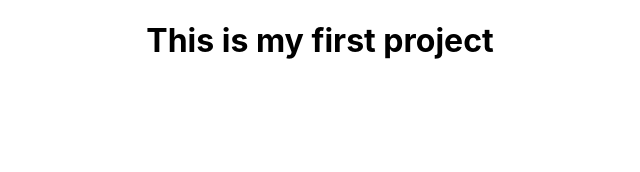
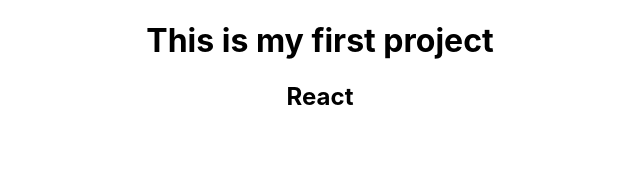
Before and after one commit to nadun097/Final_frontend, a React (Create React App) app in the folder kdj2-app/: page / in a window 1280 px wide. Shown: the top 172 px of the page, without its empty margins (320-960 px from the left). Built offline with nearby package versions, Linux system fonts and the light colour scheme.

Commit message:
compponet error fixed

```diff
--- a/kdj2-app/src/App.js
+++ b/kdj2-app/src/App.js
@@ -1,13 +1,13 @@
 // src/App.js
 import React from "react";
 import "./App.css";
-import header from "./header.js";
+import Header from "./comp/Header.js";
 
 function App() {
   return (
     <div className="App">
       <h1>This is my first project</h1>
-      <header />
+      <Header />
     </div>
   );
 }
--- a/kdj2-app/src/header.js
+++ b/kdj2-app/src/comp/Header.js
@@ -1,9 +1,10 @@
+// src/Header.js
 import React from "react";
 
 export default function header() {
   return (
     <div>
-      <h2>react</h2>
+      <h2>React</h2>
     </div>
   );
 }
```
